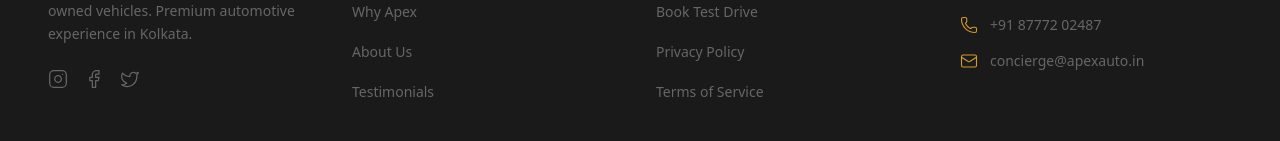
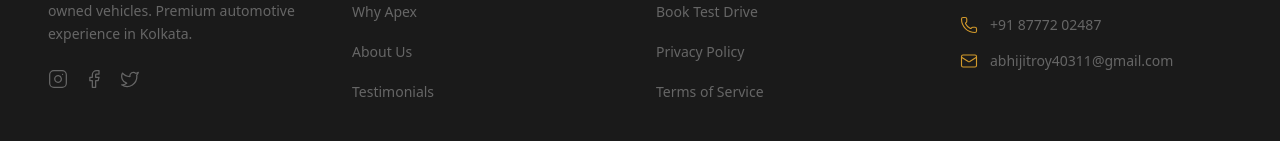
Before and after one commit to abhijitroy40311-beep/Apex---Auto-Showcase, a React (Vite) app: page / in a window 1280 px wide. Shown: the part 5903-6044 px from the top of the page. Built offline with nearby package versions, Linux system fonts and the light colour scheme.

Commit message:
Add Correct Call Num & Email

```diff
--- a/src/components/layout/Footer.jsx
+++ b/src/components/layout/Footer.jsx
@@ -56,7 +56,7 @@ const Footer = () => {
               </li>
               <li className="flex items-center gap-3">
                 <Mail size={18} className="text-accent shrink-0" strokeWidth={1.5} />
-                <a href="mailto:concierge@apexauto.in" className="text-sm text-text-muted hover:text-accent transition-colors">concierge@apexauto.in</a>
+                <a href="mailto:abhijitroy40311@gmail.com" className="text-sm text-text-muted hover:text-accent transition-colors">abhijitroy40311@gmail.com</a>
               </li>
             </ul>
           </div>
```
